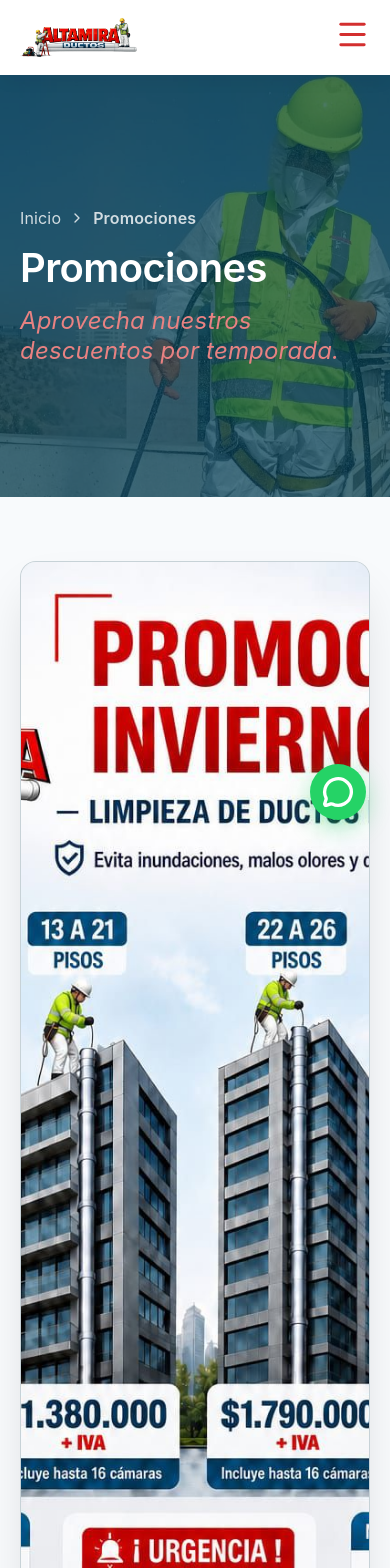
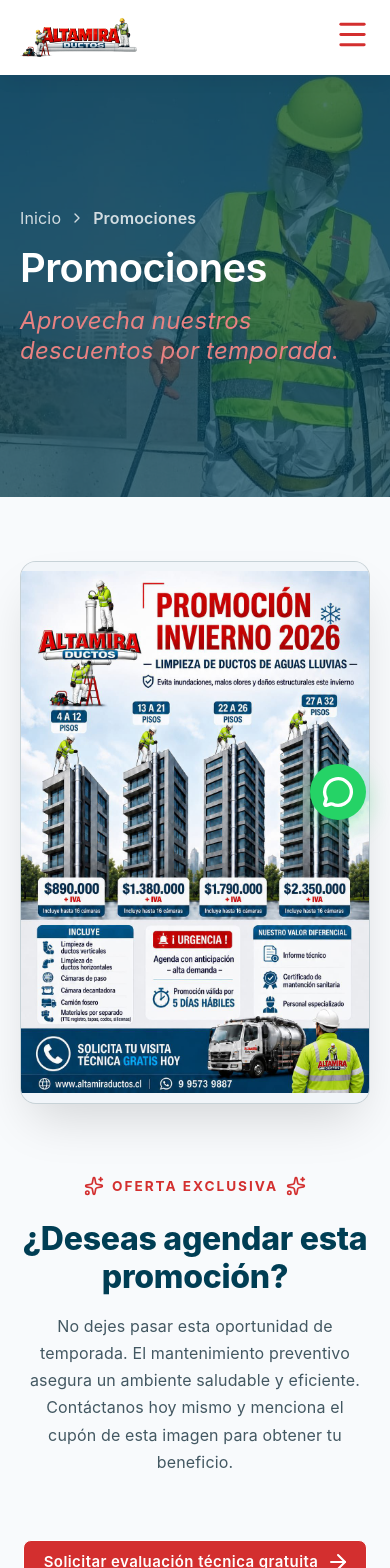
Before and after one commit to rivascode-dev/website-altamira, a Next.js app: page /promociones in a window 390 px wide. Shown: the top 1568 px of the page. Built offline with nearby package versions, Linux system fonts and the light colour scheme; what @mui/material-nextjs would draw is missing.

Commit message:
fix: responsive image in promotions

```diff
--- a/src/sections/promotions/PromotionsContent.tsx
+++ b/src/sections/promotions/PromotionsContent.tsx
@@ -47,7 +47,10 @@
               sx={{
                 position: 'relative',
                 width: '100%',
-                height: 1400,
+                height: 'auto',
+                aspectRatio: { xs: '9/14', md: '9/14' },
+                maxHeight: { xs: '80vh', md: '1400px' },
+                bgcolor: '#f1f5f9', // Background color for gaps if any
               }}
             >
               <Image
@@ -57,7 +60,7 @@
                 sizes='(max-width: 900px) 100vw, 900px'
                 priority
                 style={{
-                  objectFit: 'cover',
+                  objectFit: 'contain',
                   display: 'block',
                 }}
               />
```
